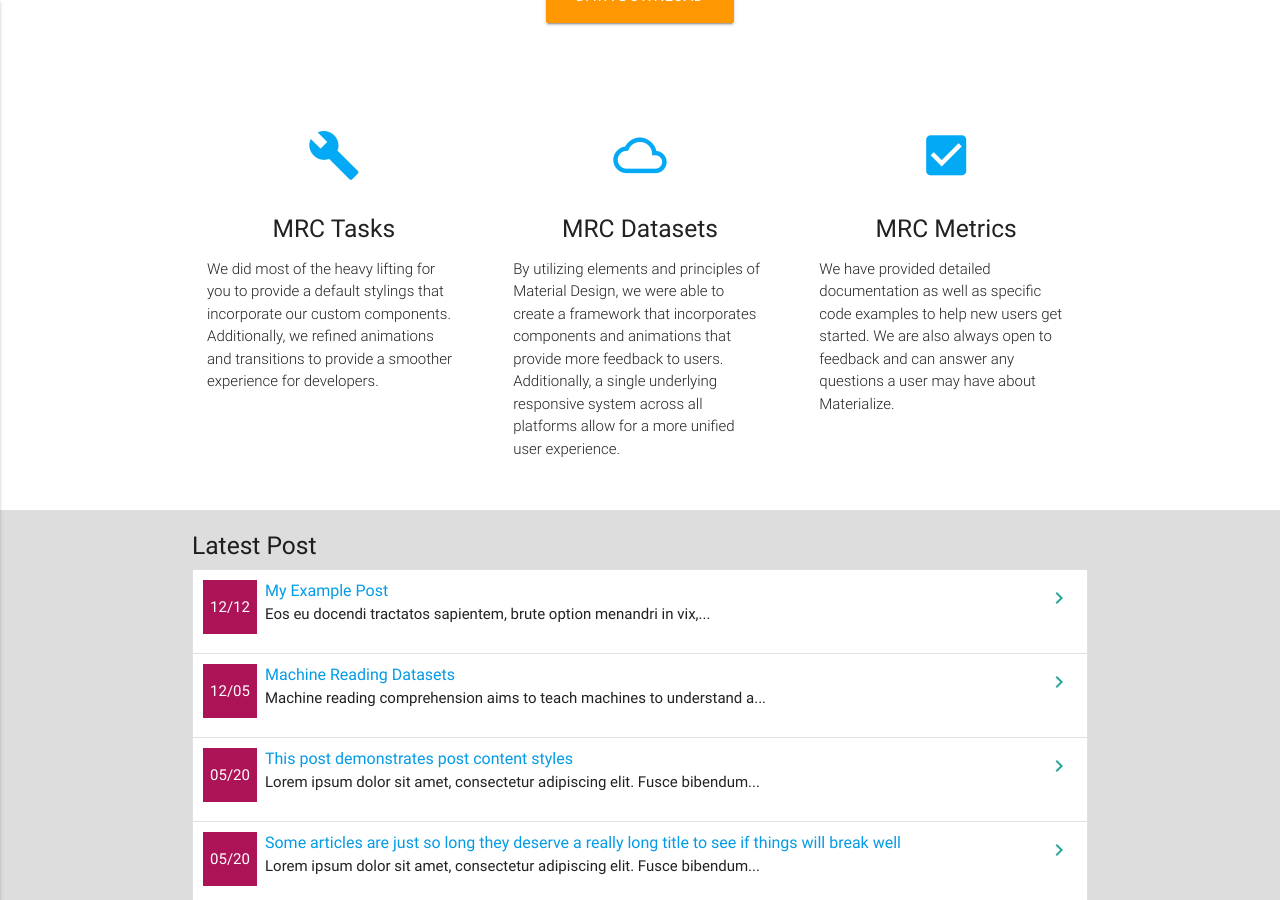
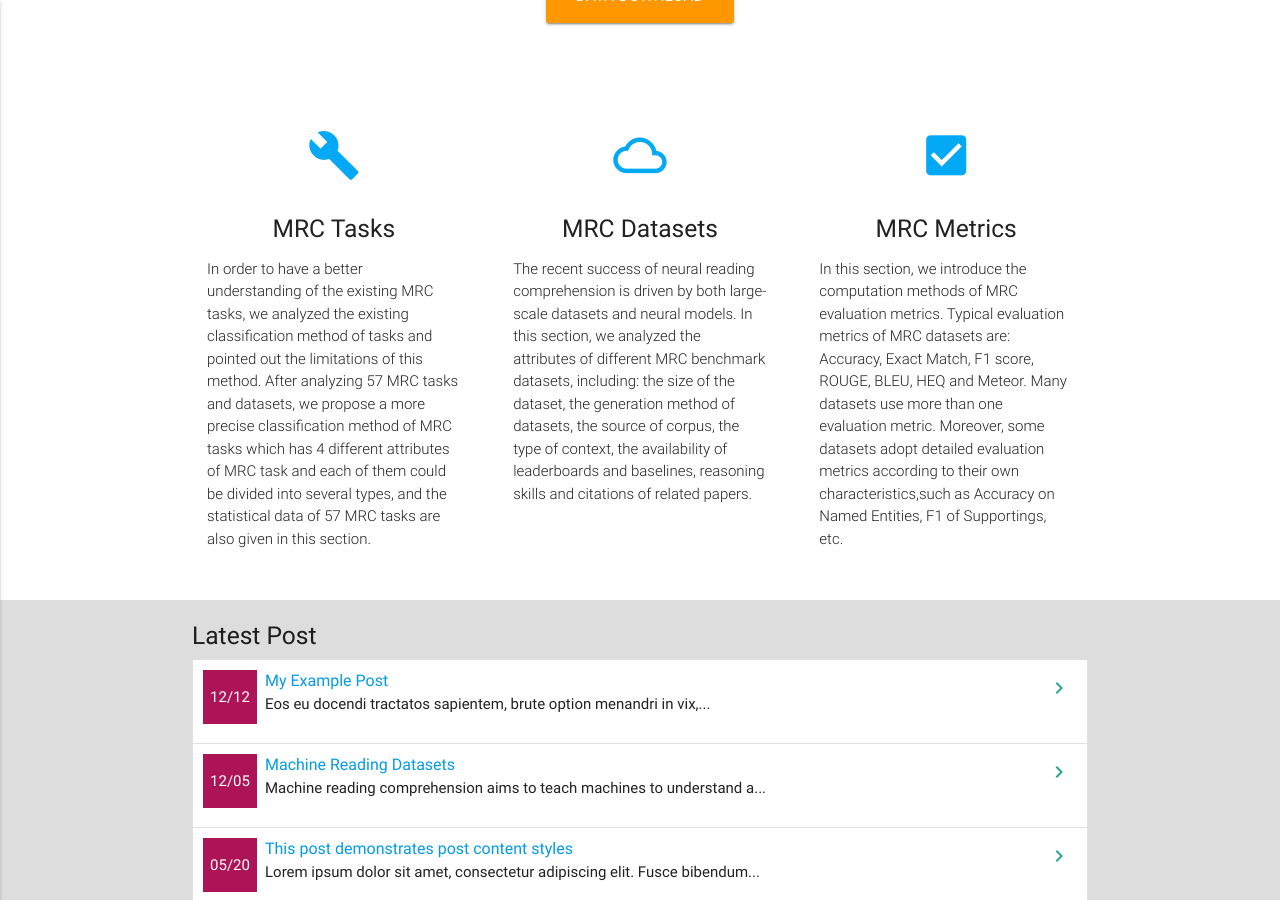
Before and after one commit to MRC-Datasets/MRC-Datasets.github.io, a Jekyll site: the page built from index.md, in a window 1280 px wide and 900 px high, scrolled down 469 px. Built offline with Jekyll 4.4.1, drawn with Linux system fonts in a browser that asks for light colours.

Commit message:
Update home.html

```diff
--- a/_layouts/home.html
+++ b/_layouts/home.html
@@ -29,7 +29,7 @@ layout: default
             <h2 class="center light-blue-text"><i class="material-icons">build</i></h2>
             <h5 class="center">MRC Tasks</h5>
 
-            <p class="light">We did most of the heavy lifting for you to provide a default stylings that incorporate our custom components. Additionally, we refined animations and transitions to provide a smoother experience for developers.</p>
+            <p class="light">In order to have a better understanding of the existing MRC tasks, we analyzed the existing classification method of tasks and pointed out the limitations of this method. After analyzing 57 MRC tasks and datasets, we propose a more precise classification method of MRC tasks which has 4 different attributes of MRC task and each of them could be divided into several types, and the statistical data of 57 MRC tasks are also given in this section.</p>
           </div>
         </div>
 
@@ -38,7 +38,7 @@ layout: default
             <h2 class="center light-blue-text"><i class="material-icons">cloud_queue</i></h2>
             <h5 class="center">MRC Datasets</h5>
 
-            <p class="light">By utilizing elements and principles of Material Design, we were able to create a framework that incorporates components and animations that provide more feedback to users. Additionally, a single underlying responsive system across all platforms allow for a more unified user experience.</p>
+            <p class="light">The recent success of neural reading comprehension is driven by both large-scale datasets and neural models. In this section, we analyzed the attributes of different MRC benchmark datasets, including: the size of the dataset, the generation method of datasets, the source of corpus, the type of context, the availability of leaderboards and baselines, reasoning skills and citations of related papers. </p>
           </div>
         </div>
 
@@ -47,7 +47,7 @@ layout: default
             <h2 class="center light-blue-text"><i class="material-icons">check_box</i></h2>
             <h5 class="center">MRC Metrics</h5>
 
-            <p class="light">We have provided detailed documentation as well as specific code examples to help new users get started. We are also always open to feedback and can answer any questions a user may have about Materialize.</p>
+            <p class="light">In this section, we introduce the computation methods of MRC evaluation metrics. Typical evaluation metrics of MRC datasets are: Accuracy, Exact Match, F1 score, ROUGE, BLEU, HEQ and Meteor. Many datasets use more than one evaluation metric. Moreover, some datasets adopt detailed evaluation metrics according to their own characteristics,such as Accuracy on Named Entities, F1 of Supportings, etc. </p>
           </div>
         </div>
       </div>
@@ -75,5 +75,4 @@ layout: default
     </section>
     </div>
 </div>
-
-  </div>
+</div>
```
